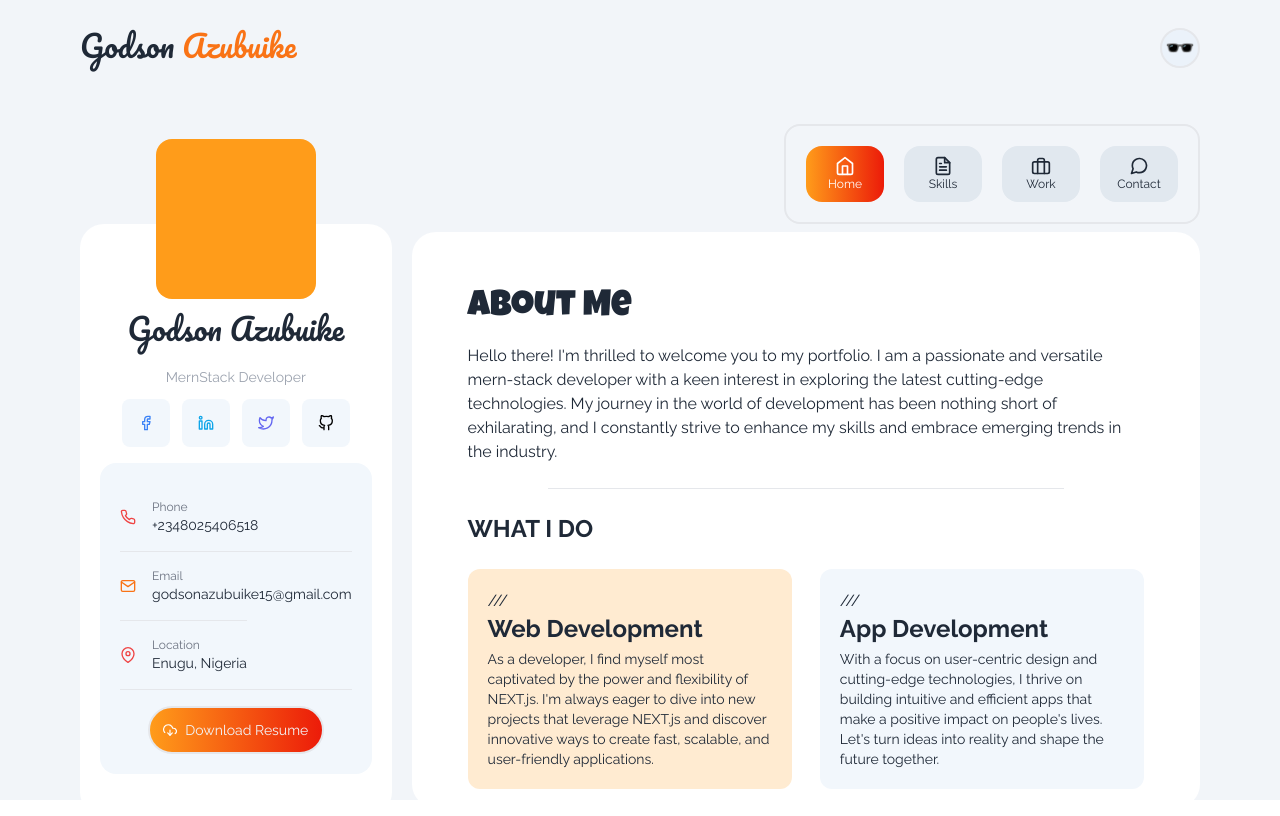
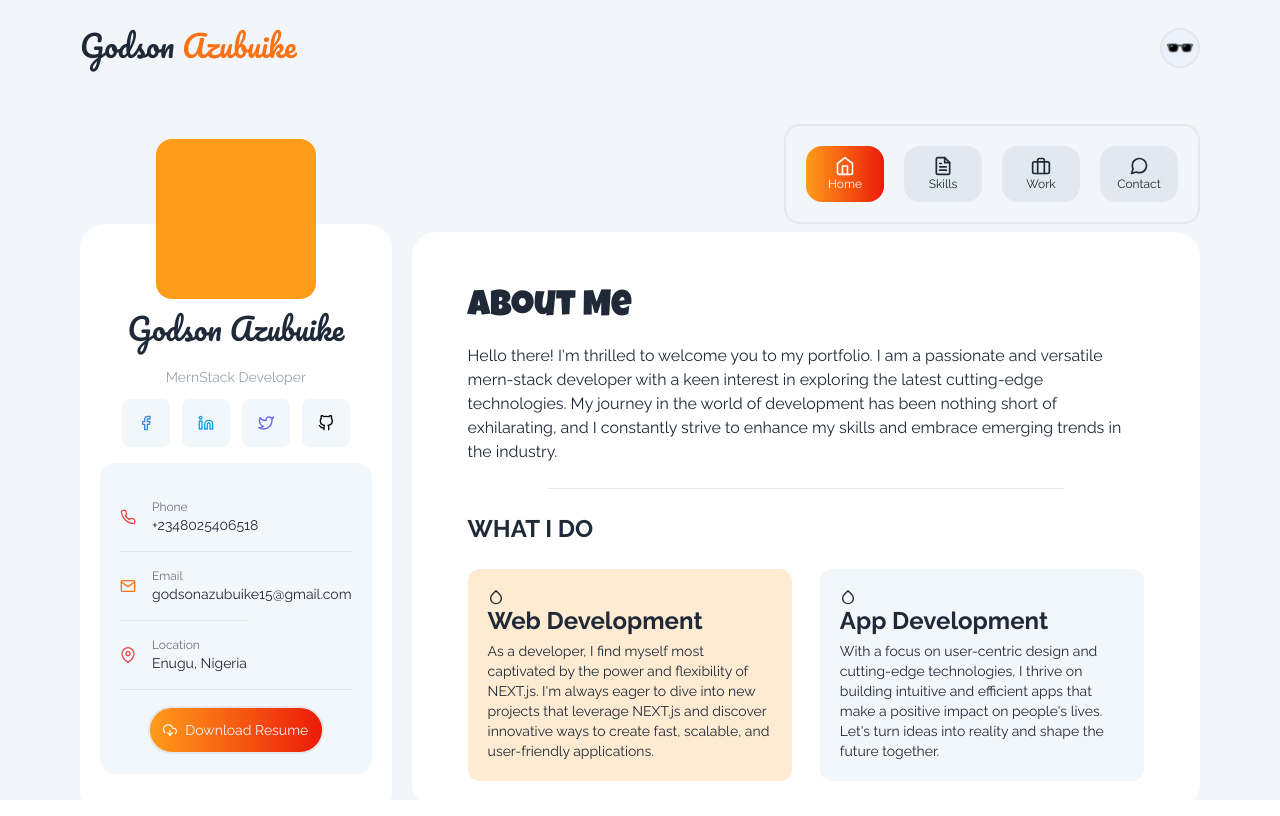
Before and after one commit to godson-pius/pv1, a Next.js app: page / in a window 1280 px wide. Built offline with nearby package versions, Linux system fonts and the light colour scheme.

Commit message:
added droplet icon

```diff
--- a/components/About.tsx
+++ b/components/About.tsx
@@ -1,4 +1,5 @@
 import { Luckiest_Guy, Pacifico } from 'next/font/google'
+import { FiDroplet } from 'react-icons/fi'
 const luckiest = Luckiest_Guy({ subsets: ['latin'], weight: ['400'] })
 const pacifico = Pacifico({ subsets: ['latin'], weight: ['400'] })
 
@@ -15,7 +16,7 @@ export default function About() {
             <div className="grid grid-cols-2 gap-7">
                 <div className="bg-[#FFEBD1] p-5 rounded-xl">
                     <div className="top mb-1">
-                        <p>///</p>
+                        <FiDroplet />
                         <h6 className="font-bold text-2xl">Web Development</h6>
                     </div>
 
@@ -24,7 +25,7 @@ export default function About() {
 
                 <div className="bg-[#F2F7FC] p-5 rounded-xl">
                     <div className="top mb-1">
-                        <p>///</p>
+                        <FiDroplet />
                         <h6 className="font-bold text-2xl">App Development</h6>
                     </div>
 
@@ -33,7 +34,7 @@ export default function About() {
 
                 <div className="bg-[#F2F7FC] p-5 rounded-xl">
                     <div className="top mb-1">
-                        <p>///</p>
+                        <FiDroplet />
                         <h6 className="font-bold text-2xl">Blockchain Development</h6>
                     </div>
 
@@ -42,7 +43,7 @@ export default function About() {
 
                 <div className="bg-[#FFEBD1] p-5 rounded-xl">
                     <div className="top mb-1">
-                        <p>///</p>
+                        <FiDroplet />
                         <h6 className="font-bold text-2xl">Mentorship</h6>
                     </div>
 
```
